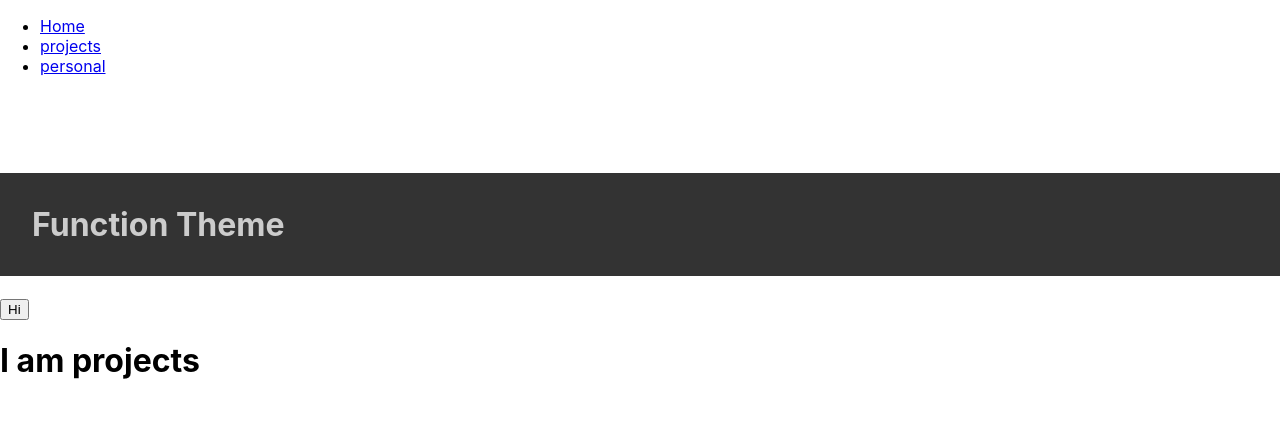
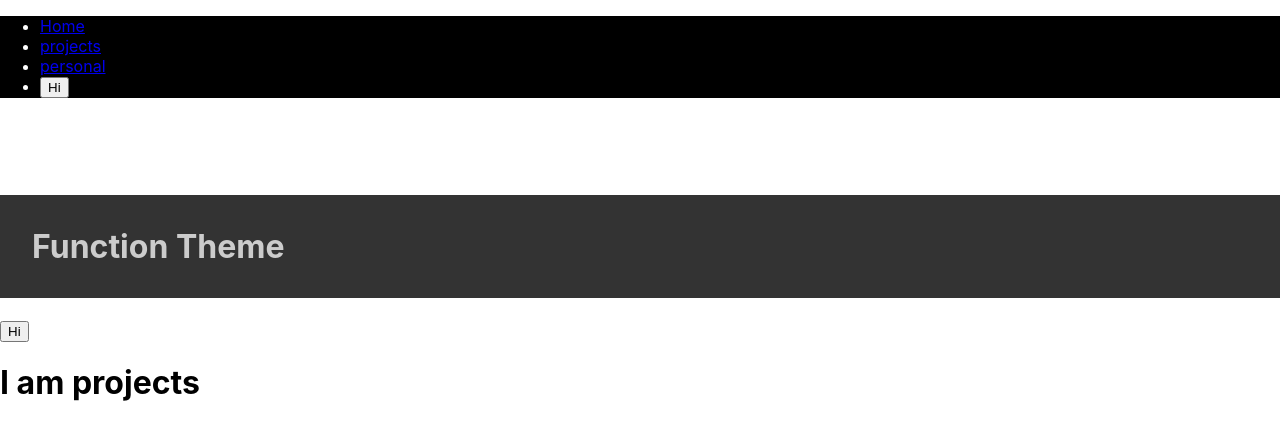
Before and after one commit to Luke-Berzins/lukeberzins, a React (Create React App) app: page /projects in a window 1280 px wide. Shown: the top 440 px of the page. Built offline with nearby package versions, Linux system fonts and the light colour scheme.

Commit message:
basic css for dark mode

```diff
--- a/src/App.js
+++ b/src/App.js
@@ -6,7 +6,6 @@ import Projects from './pages/projects/Projects'
 import Personal from './pages/personal/Personal'
 import Theme from './context/Theme'
 import { ThemeProvider } from './ThemeContext'
-
 
 function App() {
 
--- a/src/components/Nav.jsx
+++ b/src/components/Nav.jsx
@@ -1,11 +1,17 @@
-import React from "react";
+import React, { useContext } from 'react';
+import { useTheme, useThemeUpdate } from '../ThemeContext'
 import {
   Link
 } from "react-router-dom";
+import './Nav.scss'
 
 export default function Nav() {
+  const darkTheme = useTheme()
+  const toggleTheme = useThemeUpdate()
+  const themeStyles = darkTheme ? 'dark' : 'default'
+
   return (
-      <div>
+      <div className={themeStyles}>
         <nav>
           <ul>
             <li>
@@ -17,6 +23,9 @@ export default function Nav() {
             <li>
               <Link to="/personal">personal</Link>
             </li>
+            <li>
+            <button onClick={toggleTheme}>Hi</button>
+            </li>
           </ul>
         </nav>
       </div>
--- /dev/null
+++ b/src/components/Nav.scss
@@ -0,0 +1,19 @@
+$defaultBackground: white;
+$darkBackground: black;
+
+
+@mixin theme($dark-theme: true) {
+  @if $dark-theme {
+    background-color: $darkBackground;
+    color: white;
+  }
+}
+
+
+.default {
+  background-color: $defaultBackground;
+}
+
+.dark {
+  @include theme($dark-theme: true)
+}
```
